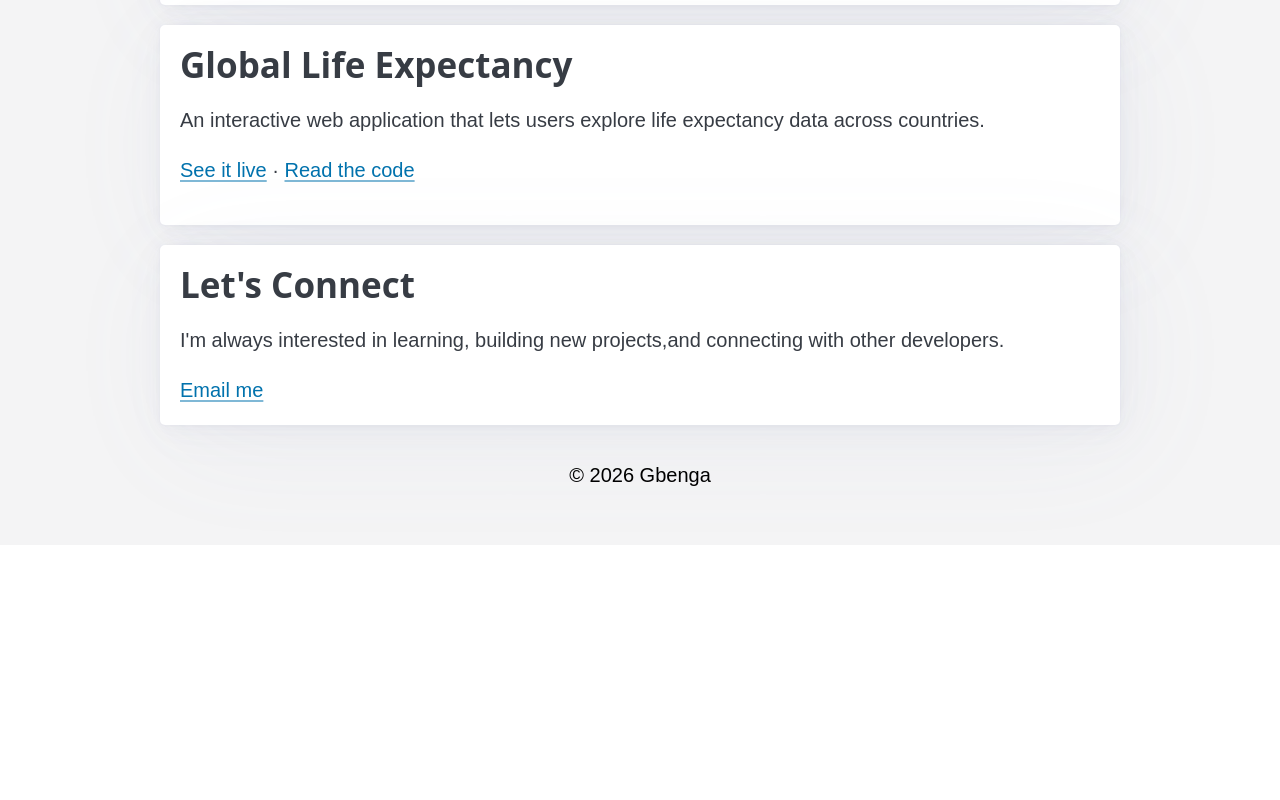
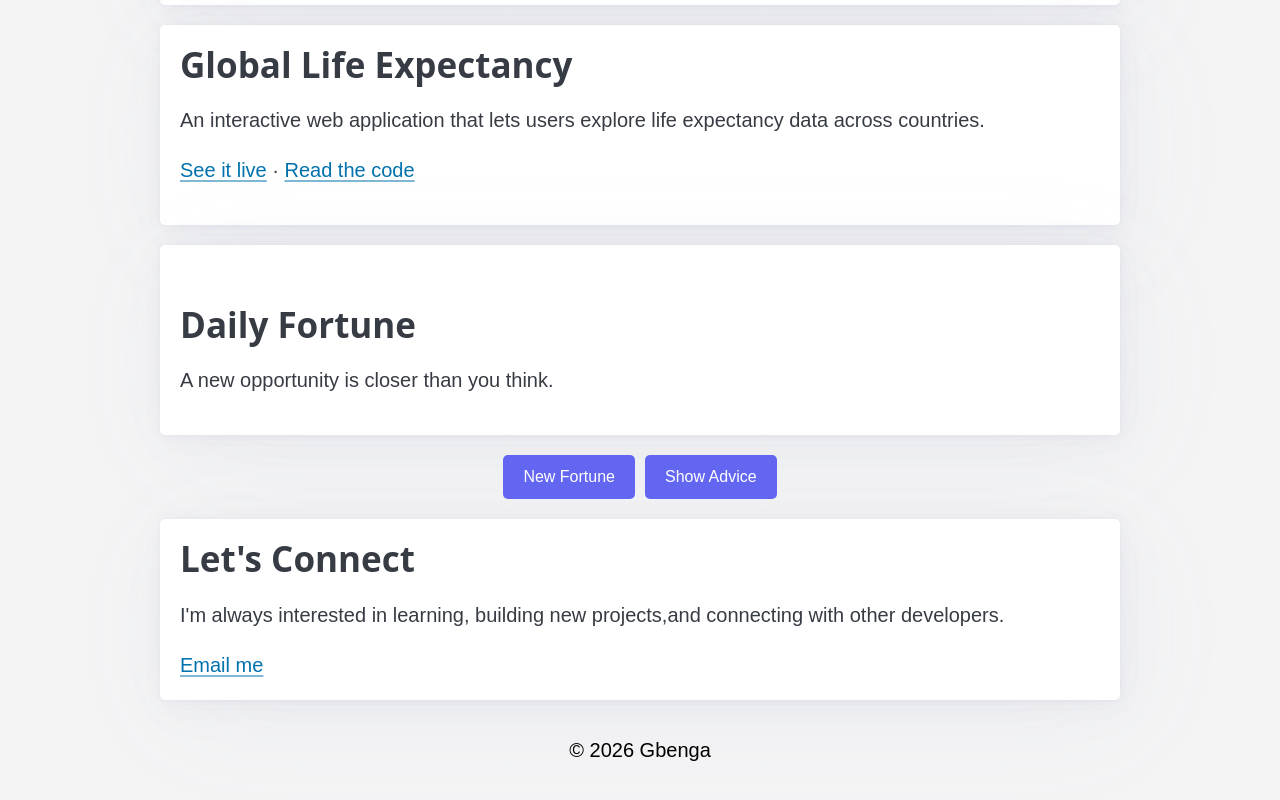
Before and after one commit to edwardcoded77/portfolio, a React app: page / in a window 1280 px wide. Shown: the part 1648-2448 px from the top of the page. Before the commit the page ends 2193 px from the top, so only its background shows below. Built offline with nearby package versions, Linux system fonts and the light colour scheme; the HTML template or start-up script is replaced by a standard one.

Commit message:
add a New Fortune button closes #10

```diff
--- a/src/App.css
+++ b/src/App.css
@@ -92,50 +92,26 @@ header {
 }
 
 
+/*  fortune button */
+.fortBtn{
+   display: flex;
+  justify-content: center;
+  gap: 10px;
+  /* margin-top: 10px; */
+  margin-bottom: 20px;
+}
 
 
+.fortBtn button {
+  padding: 10px 20px;
+  border: none;
+  border-radius: 5px;
+ background-color: #6366f1;
+  color: white;
+  font-size: 16px;
+  cursor: pointer;
+}
 
-
-
-
-
-
-
-
-
- /* .skills span {
-  background-color: #f1f5f9;
-  font-weight: 600;
-  color: #1e293b;
-  padding: 8px 16px;
-  border-radius: 10px;
-}  */
-
-
-
-/* .grid {
-  margin-bottom: 1rem;
-  position:relative;
-} */
-
-
-
-/* hero.css — the hero image at the top of the page. */
-/* .hero {
-  margin-bottom: 1rem;
-  position: relative;
-} */
-
-/*
-.hero img {
-  display: block;
-  width: 100%;
-} */
-/*
-.hero h2 {
-  position: absolute;
-  left: 1.5rem;
-  bottom: 1rem;
-  margin: 0;
-  color: rgb(168, 160, 160);
-} */
+.fortBtn button:hover {
+   background-color: #4f46e5;
+}
--- a/src/App.jsx
+++ b/src/App.jsx
@@ -32,6 +32,7 @@ function App() {
       <DataPlaylistPortfolioCard/>
       <GreetingCardGeneratorPortfolioCard/>
       <CapstonePortfolioCard/>
+      <Fortune/>
       <Contact/>
       <Footer/>
     </div>
--- a/src/Fortune.jsx
+++ b/src/Fortune.jsx
@@ -1,3 +1,6 @@
+
+import { useState } from 'react'
+
 
 function randomNumber(min, max) {
   return Math.floor(Math.random() * (max - min + 1)) + min
@@ -5,28 +8,53 @@ function randomNumber(min, max) {
 
 
 function Fortune() {
+    const [index , setIndex] = useState(0)
+    const [showFortune, setShowFortune] = useState(true)
+
   let fortunes = [
-    "Every Pokémon battle is a chance to learn something new.",
-    "A great trainer never gives up on their Pokémon.",
-    "Train hard today, and you'll be ready for tomorrow's battle."
+    "A new opportunity is closer than you think.",
+    "Your hard work will soon begin to pay off.",
+    "Today is a good day to learn something new.",
+    "Trust yourself you know more than you think."
   ]
 
   let advice = [
-    "Trust your Pokémon and work as a team.",
-    "Take care of your Pokémon after every battle.",
-    "Keep exploring and you'll discover something new."
+    "Challenge yourself and don't be afraid to make mistakes.",
+    "Keep going even when progress feels slow.",
+    "Stay open to new ideas and don't be afraid to take the first step.",
+    "Believe in your abilities and keep moving forward."
   ]
 
-  let index = randomNumber(0, fortunes.length - 1)
+
+  const newFortune = () => {
+     setIndex(randomNumber(0, fortunes.length - 1))
+  }
+
+
+function toggleBoth() {
+    setShowFortune(!showFortune)
+}
+
 
   return (
-    <div className="wisdom">
-      <h2>Trainer's Wisdom</h2>
-      <p>{fortunes[index]}</p>
-      <p>{advice[index]}</p>
+  <div>
+      <article>
+     <div className="wisdom">
+        <h2>Daily Fortune</h2>
+       {/* <p>{fortunes[index]} {advice[index]}</p> */}
+        <p>{showFortune ? fortunes[index] : advice[index]}</p>
     </div>
+      </article>
+      <div className="fortBtn">
+      <button onClick={newFortune}>New Fortune</button>
+      <button onClick={toggleBoth}>
+        {showFortune ? "Show Advice" : "Show Fortune"}
+        </button>
+     </div>
+  </div>
   )
 }
 
 
+
 export default Fortune
```
